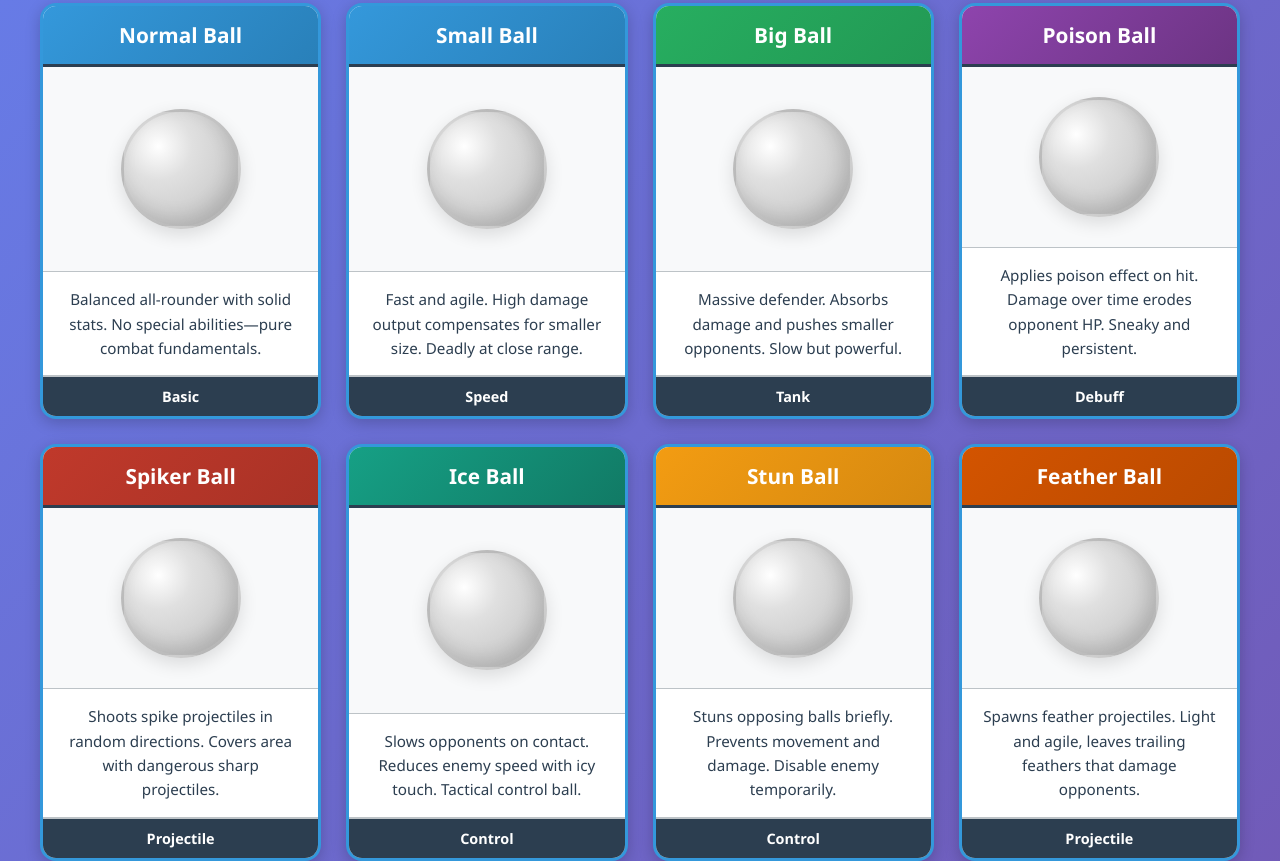
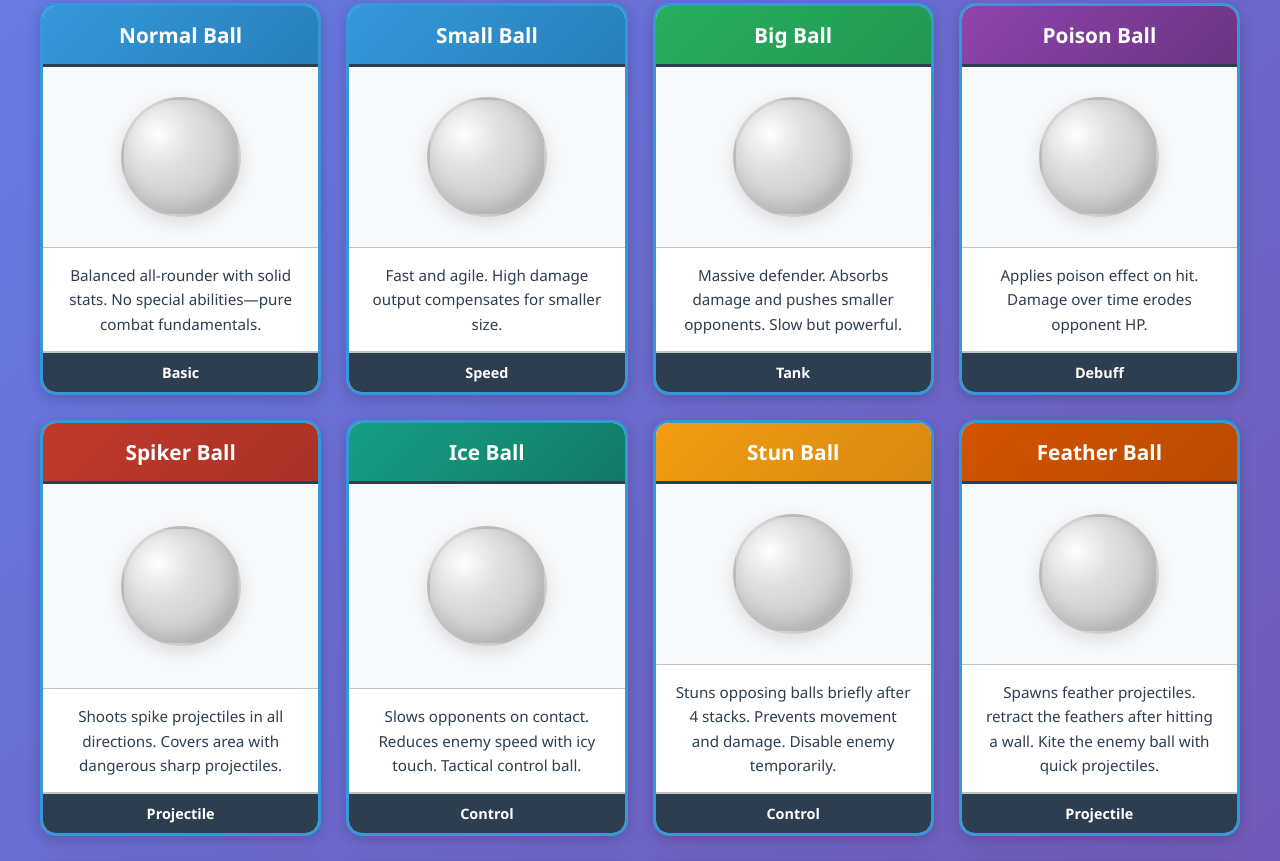
Before and after one commit to MinhVu2908/Leagues-and-Legends, a website built with Vite: page ballShowcase.html in a window 1280 px wide. Shown: the part 188-1049 px from the top of the page. Built offline with nearby package versions, Linux system fonts and the light colour scheme.

Commit message:
update desc

```diff
--- a/ballShowcase.html
+++ b/ballShowcase.html
@@ -30,7 +30,7 @@
         <div class="ball-card">
           <div class="card-header">Small Ball</div>
           <div class="card-content"><div class="card-image" data-img=""></div></div>
-          <div class="card-description">Fast and agile. High damage output compensates for smaller size. Deadly at close range.</div>
+          <div class="card-description">Fast and agile. High damage output compensates for smaller size.</div>
           <div class="card-type">Speed</div>
         </div>
 
@@ -46,7 +46,7 @@
         <div class="ball-card">
           <div class="card-header">Poison Ball</div>
           <div class="card-content"><div class="card-image" data-img=""></div></div>
-          <div class="card-description">Applies poison effect on hit. Damage over time erodes opponent HP. Sneaky and persistent.</div>
+          <div class="card-description">Applies poison effect on hit. Damage over time erodes opponent HP.</div>
           <div class="card-type">Debuff</div>
         </div>
 
@@ -54,7 +54,7 @@
         <div class="ball-card">
           <div class="card-header">Spiker Ball</div>
           <div class="card-content"><div class="card-image" data-img=""></div></div>
-          <div class="card-description">Shoots spike projectiles in random directions. Covers area with dangerous sharp projectiles.</div>
+          <div class="card-description">Shoots spike projectiles in all directions. Covers area with dangerous sharp projectiles.</div>
           <div class="card-type">Projectile</div>
         </div>
 
@@ -70,7 +70,7 @@
         <div class="ball-card">
           <div class="card-header">Stun Ball</div>
           <div class="card-content"><div class="card-image" data-img=""></div></div>
-          <div class="card-description">Stuns opposing balls briefly. Prevents movement and damage. Disable enemy temporarily.</div>
+          <div class="card-description">Stuns opposing balls briefly after 4 stacks. Prevents movement and damage. Disable enemy temporarily.</div>
           <div class="card-type">Control</div>
         </div>
 
@@ -78,7 +78,7 @@
         <div class="ball-card">
           <div class="card-header">Feather Ball</div>
           <div class="card-content"><div class="card-image" data-img=""></div></div>
-          <div class="card-description">Spawns feather projectiles. Light and agile, leaves trailing feathers that damage opponents.</div>
+          <div class="card-description">Spawns feather projectiles. retract the feathers after hitting a wall. Kite the enemy ball with quick projectiles.</div>
           <div class="card-type">Projectile</div>
         </div>
 
@@ -118,7 +118,7 @@
         <div class="ball-card">
           <div class="card-header">Sami Ball</div>
           <div class="card-content"><div class="card-image" data-img=""></div></div>
-          <div class="card-description">Builds stack on consecutive hits (2s reset). At 3 stacks enters spinning laser mode firing 4 directions.</div>
+          <div class="card-description">Builds stack on consecutive hits (2s reset). At 3 stacks enters spinning gun mode firing 4 directions.</div>
           <div class="card-type">Burst</div>
         </div>
 
```
